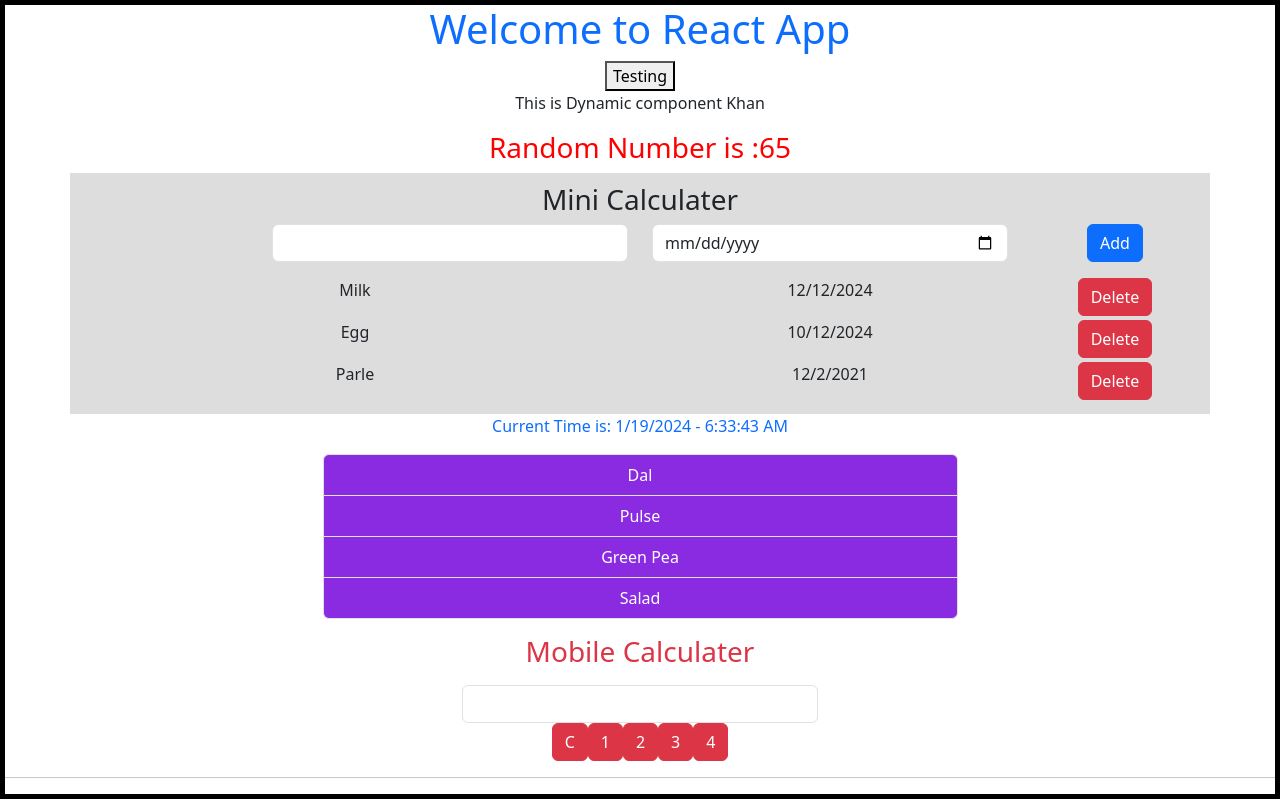
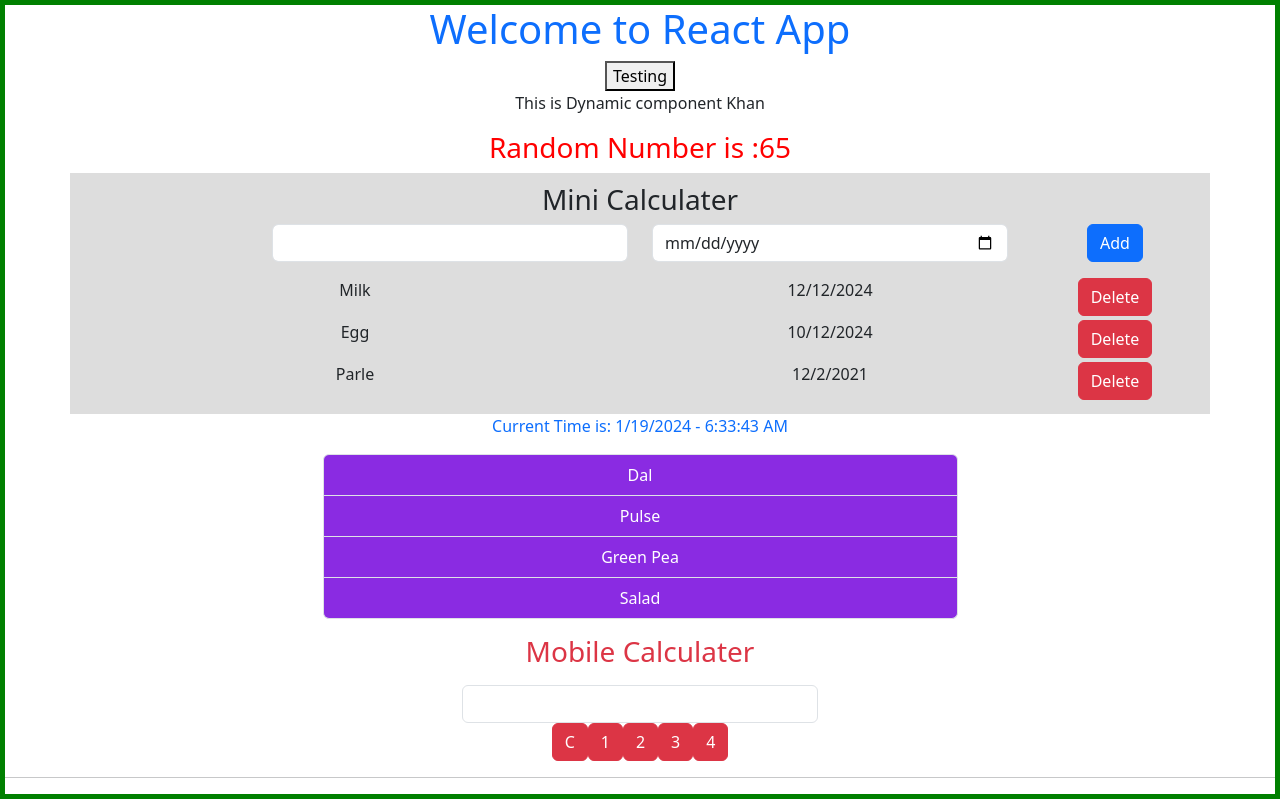
Before and after one commit to gubali/kg-react-demo, a React (Vite) app in the folder vite-project/: page / in a window 1280 px wide. Built offline with nearby package versions, Linux system fonts and the light colour scheme.

Commit message:
css updated

```diff
--- a/vite-project/src/component/Container.module.css
+++ b/vite-project/src/component/Container.module.css
@@ -1,3 +1,3 @@
 .cs_container{
-border: 5px solid #000;
+border: 5px solid green;
 }
```
